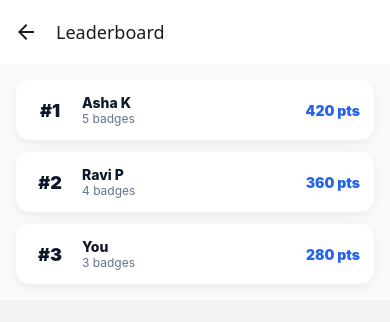
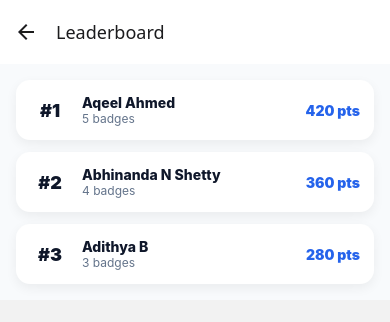
Before and after one commit to Abhinanda-Shetty/BillboardReportApp, a React Native app in the folder frontend/: screen /Leaderboard in a window 390 px wide. Shown: the top 322 px of the page. Built offline with nearby package versions, Linux system fonts and the light colour scheme.

Commit message:
create backend and concurrent frontend and backend into fullstack

```diff
--- a/frontend/src/screens/LeaderboardScreen.tsx
+++ b/frontend/src/screens/LeaderboardScreen.tsx
@@ -3,9 +3,9 @@ import { View, Text, StyleSheet, FlatList } from "react-native";
 import Card from "../components/Card";
 
 const RANKS = [
-  { name: "Asha K", points: 420, badges: 5 },
-  { name: "Ravi P", points: 360, badges: 4 },
-  { name: "You", points: 280, badges: 3 },
+  { name: "Aqeel Ahmed", points: 420, badges: 5 },
+  { name: "Abhinanda N Shetty", points: 360, badges: 4 },
+  { name: "Adithya B", points: 280, badges: 3 },
 ];
 
 export default function LeaderboardScreen() {
```
